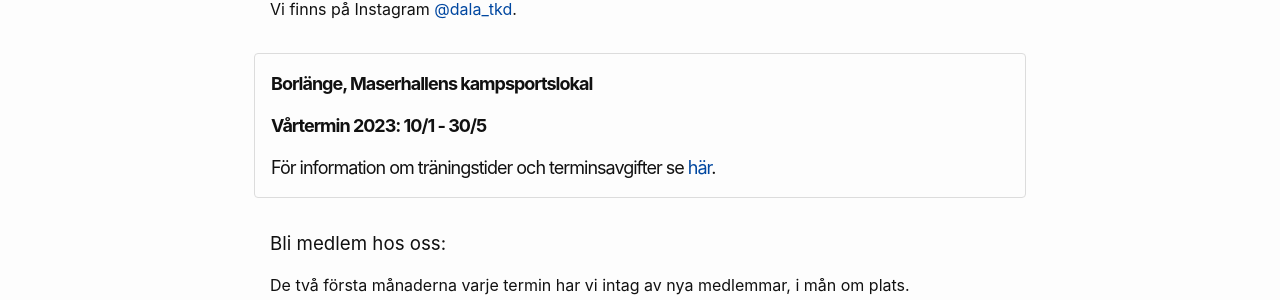
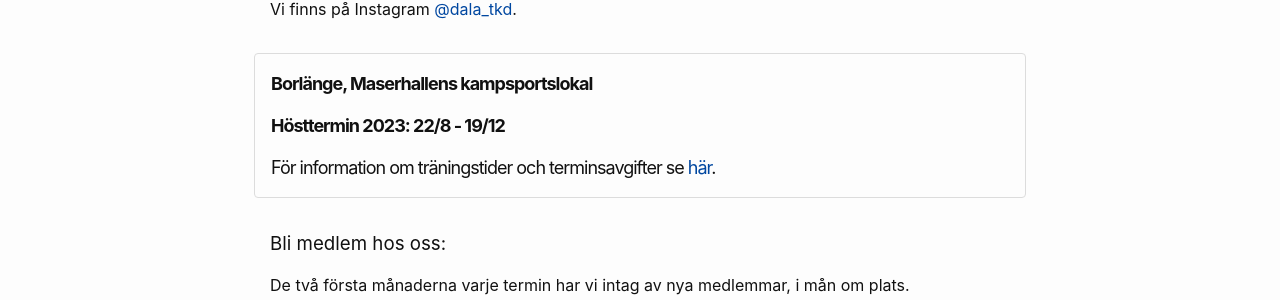
Before and after one commit to dalataekwondo/dalataekwondo.github.io, a Jekyll site: the page built from index.markdown, in a window 1280 px wide. Shown: the part 252-552 px from the top of the page. Built offline with Jekyll 4.4.1, drawn with Linux system fonts in a browser that asks for light colours.

Commit message:
Update index.markdown
Uppdaterat inför terminsstarten

```diff
--- a/index.markdown
+++ b/index.markdown
@@ -10,7 +10,7 @@ Vi finns på Instagram [@{{ site.instagram_username | escape }}](https://instagr
 
 > **Borlänge, Maserhallens kampsportslokal**
 >
-> **Vårtermin 2023: 10/1 - 30/5**
+> **Hösttermin 2023: 22/8 - 19/12**
 >
 > För information om träningstider och terminsavgifter se [här](/lokal-tid/#tid).
 
```
